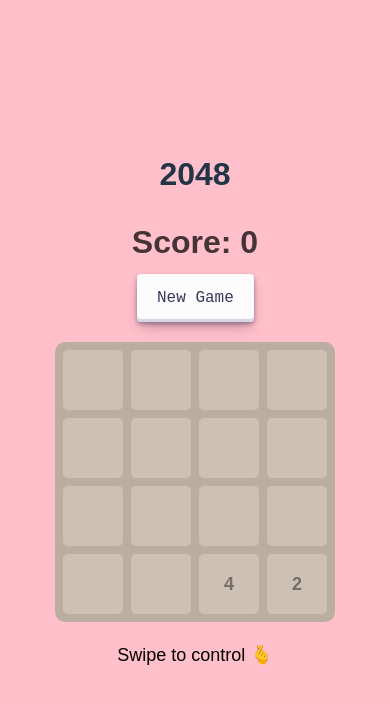
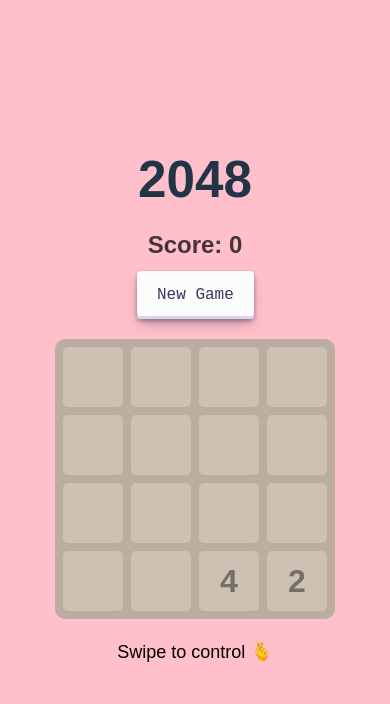
Before and after one commit to rinne13/2048-game, a React (Vite) app: page / in a window 390 px wide. Shown: the top 704 px of the page. Built offline with nearby package versions, Linux system fonts and the light colour scheme.

Commit message:
changed margin, mobile version corrected

```diff
--- a/src/style.scss
+++ b/src/style.scss
@@ -142,6 +142,10 @@ button:active {
 
 /* ========== MOBILE ========== */
 @media (max-width: 480px) {
+  #root {
+    margin: auto;
+  }
+
   .board {
     grid-template-columns: repeat(4, 60px);
     grid-template-rows: repeat(4, 60px);
@@ -157,7 +161,7 @@ button:active {
   }
 
   .tile {
-    font-size: 18px;
+    font-size: 2rem;
   }
 
   .controls button {
@@ -179,8 +183,7 @@ button:active {
 
   h1,
   h2 {
-    margin: 0.5rem;
-    font-size: 2rem;
+    margin: 0;
     text-align: center;
   }
 }
```
